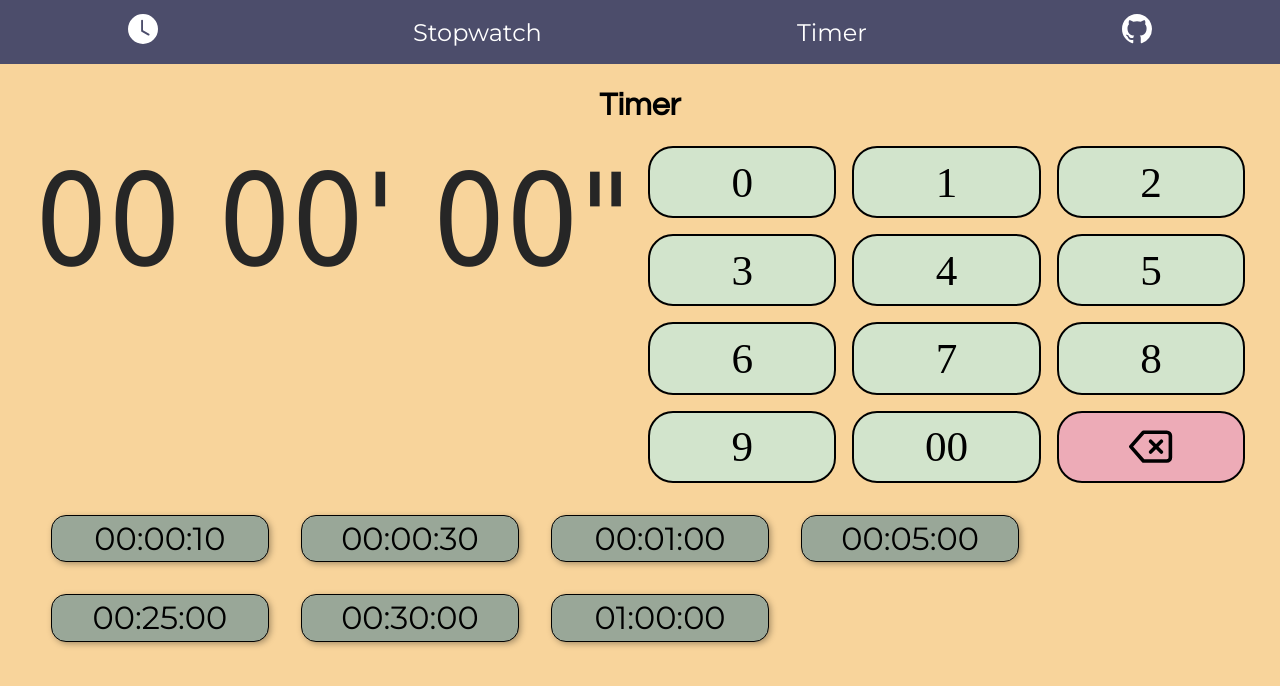
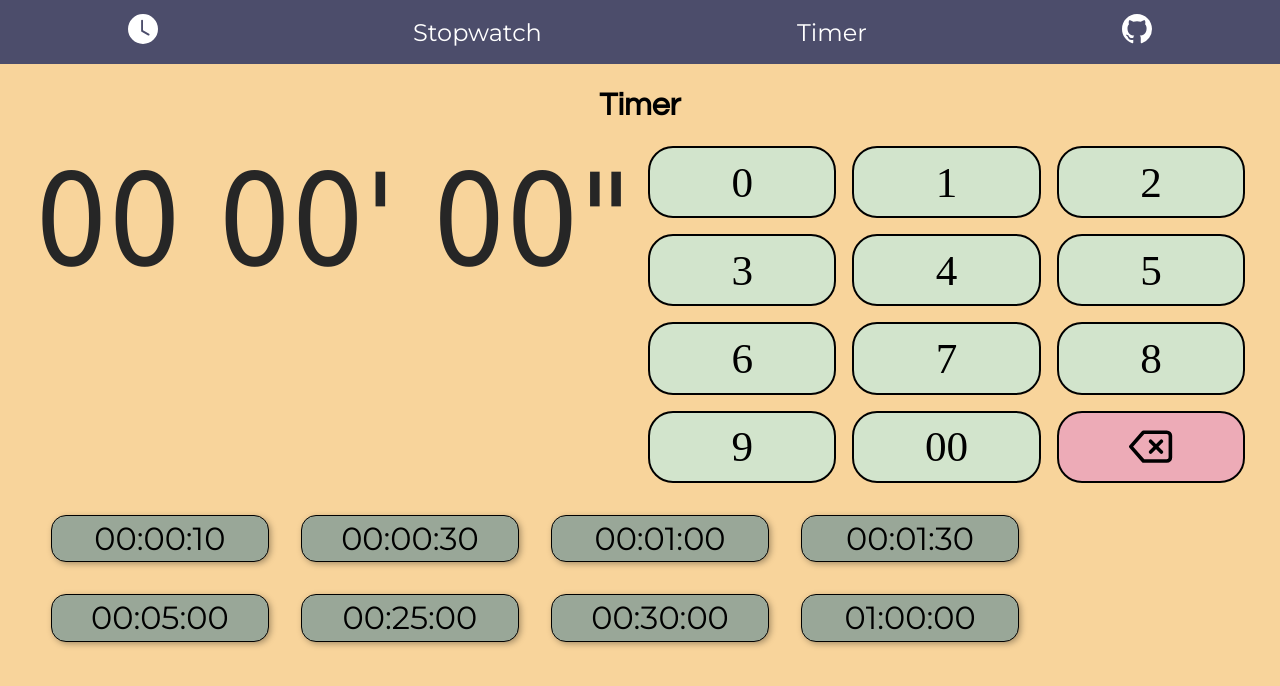
Before and after one commit to titong0/yeah-just-clocks, a React (Create React App) app: page /timer in a window 1280 px wide. Shown: the top 686 px of the page. Built offline with nearby package versions, Linux system fonts and the light colour scheme; a web font is replaced by a local one.

Commit message:
small fix

```diff
--- a/src/clocks/Timer.js
+++ b/src/clocks/Timer.js
@@ -110,7 +110,8 @@ const Timer = () => {
             <div className="timer-suggestions">
               <span onClick={() => setTime("000010")}>00:00:10</span>
               <span onClick={() => setTime("000030")}>00:00:30</span>
-              <span onClick={() => setTime("000130")}>00:01:00</span>
+              <span onClick={() => setTime("000100")}>00:01:00</span>
+              <span onClick={() => setTime("000130")}>00:01:30</span>
               <span onClick={() => setTime("000500")}>00:05:00</span>
               <span onClick={() => setTime("002500")}>00:25:00</span>
               <span onClick={() => setTime("003000")}>00:30:00</span>
```
